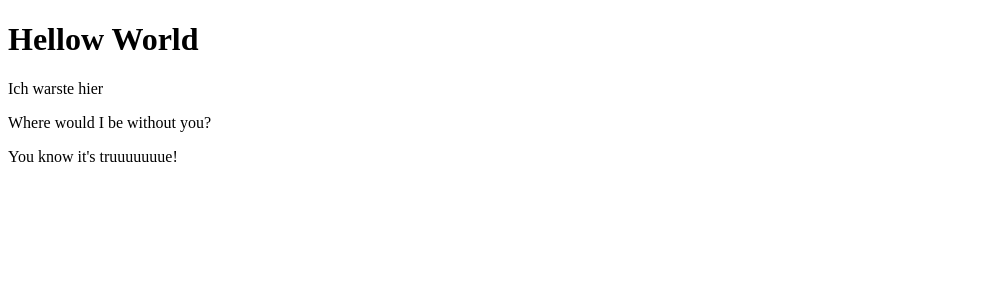
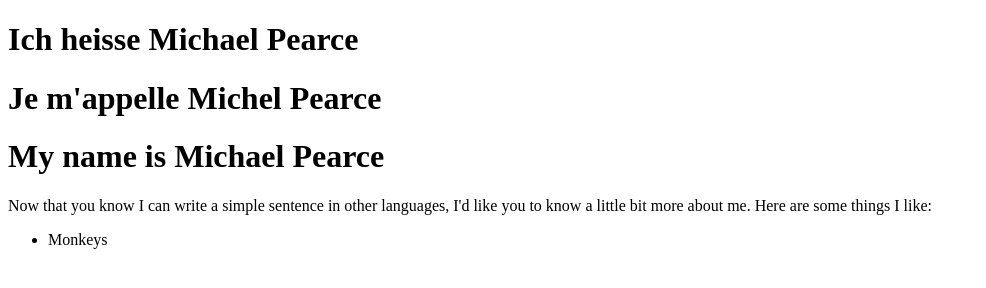
Before and after one commit to hernansud1362/mapearce.github.io, a plain HTML site: page index.html in a window 1280 px wide. Shown: the whole page, without its empty margins (0-986 px from the left). Drawn offline with Linux system fonts and the light colour scheme.

Commit message:
Modified Index.html

```diff
--- a/index.html
+++ b/index.html
@@ -5,9 +5,13 @@
 		<title>Hello World</title>
 </head>
 <body>
-	<h1>Hellow World</h1>
-	<p>Ich warste hier</p>
-	<p>Where would I be without you?</p>
-	<p>You know it's truuuuuuue!</p>
+	<h1>Ich heisse Michael Pearce</h1>
+	<h1>Je m'appelle Michel Pearce</h1>
+	<h1>My name is Michael Pearce</h1>
+	<p>Now that you know I can write a simple sentence in other languages, I'd like you to know a little bit more about me.  Here are some things I like:
+	</p>
+	<ul>
+		<li>Monkeys</li>
+	</ul>
 </body>
 </html>
```
